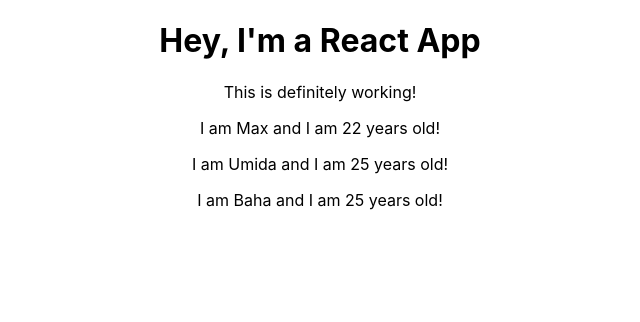
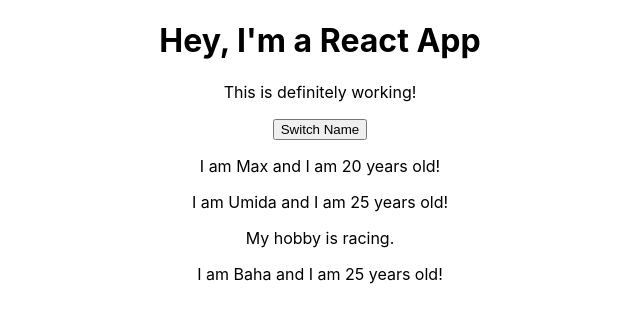
Before and after one commit to umida-boltaeva/REACT-full-course, a React (Create React App) app: page / in a window 1280 px wide. Shown: the top 322 px of the page, without its empty margins (320-960 px from the left). Built offline with nearby package versions, Linux system fonts and the light colour scheme.

Commit message:
state vs props

```diff
--- a/src/App.js
+++ b/src/App.js
@@ -1,18 +1,33 @@
-import React from 'react';
+import React, {Component} from 'react';
 import './App.css';
 import Person from "./Person/Person";
 
-function App() {
-  return (
-    <div className="App">
-      <h1>Hey, I'm a React App</h1>
-      <p>This is definitely working!</p>
-      <Person name="Max" age="22" />
-      <Person name="Umida" age="25">My hobby is racing.</Person>
-      <Person name="Baha" age="25"/>
-    </div>
-  );
+class App extends Component {
+  state = {
+    persons: [
+      {name: "Max", age: 20},
+      {name: "Umida", age: 25},
+      {name: "Baha", age: 25}
+    ]
+  }
 
+  switchNameHandler = () => {
+    console.log("was clicked");
+
+  }
+
+  render(){
+    return (
+      <div className="App">
+        <h1>Hey, I'm a React App</h1>
+        <p>This is definitely working!</p>
+        <button onClick={this.switchNameHandler}>Switch Name</button>
+        <Person name={this.state.persons[0].name} age={this.state.persons[0].age} />
+        <Person name={this.state.persons[1].name} age={this.state.persons[1].age}>My hobby is racing.</Person>
+        <Person name={this.state.persons[2].name} age={this.state.persons[2].age}/>
+      </div>
+    );
+  }
 }
 
 export default App;
--- a/src/Person/Person.js
+++ b/src/Person/Person.js
@@ -1,7 +1,13 @@
 import React from "react";
 
 const person = (props) => {
-    return <p>I am {props.name} and I am {props.age} years old!</p>
+    return (
+        <div>
+            <p>I am {props.name} and I am {props.age} years old!</p>
+            <p>{props.children}</p>
+        </div>
+    )
+
 }
 
 export default person;
```
